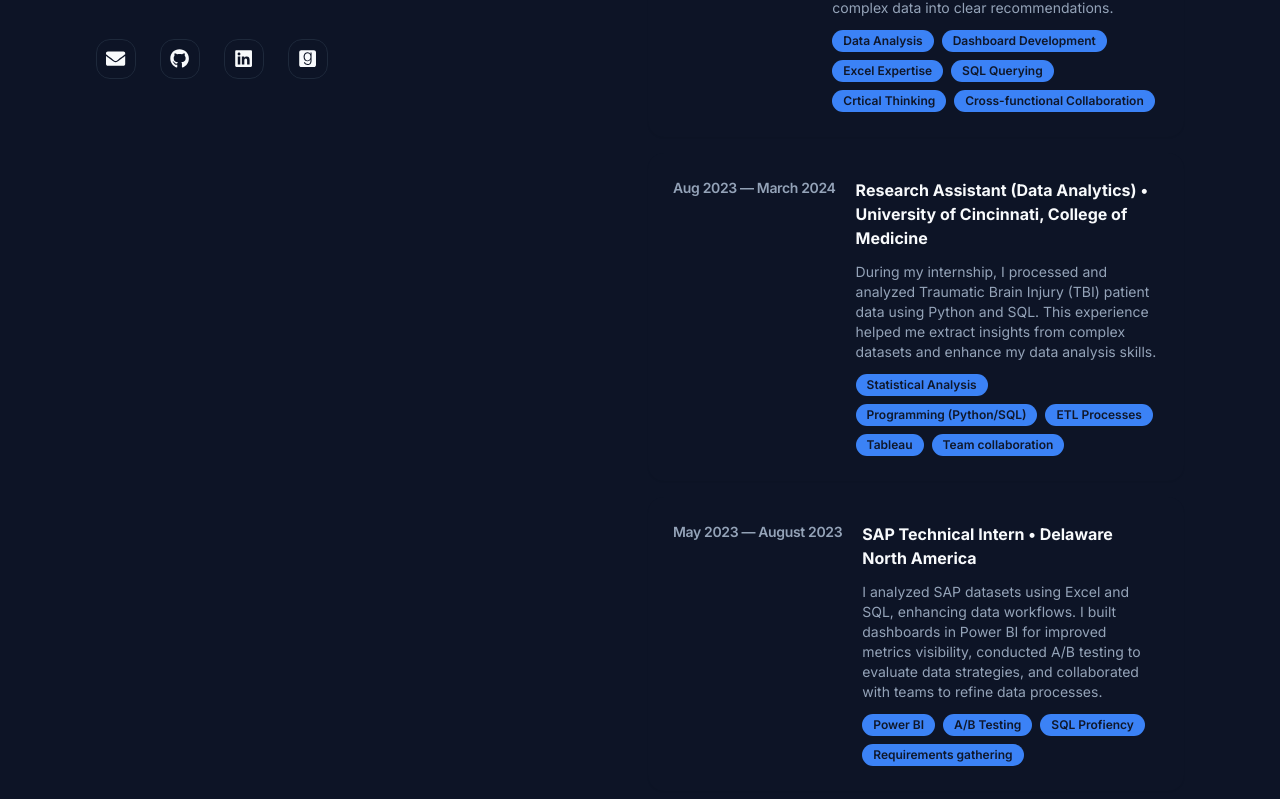
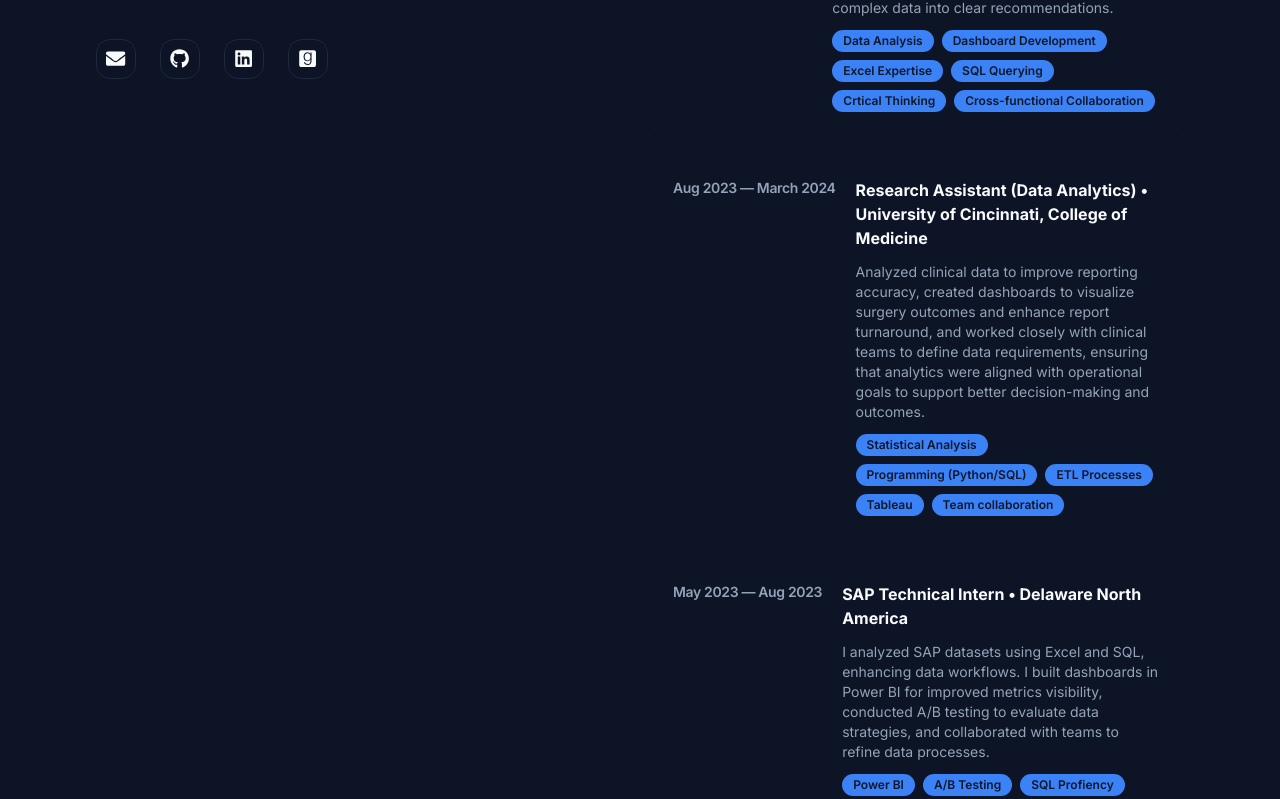
Before and after one commit to roshnik1/e-portfolio, a Next.js app: page / in a window 1280 px wide. Shown: the part 625-1424 px from the top of the page. Built offline with nearby package versions, Linux system fonts and the light colour scheme.

Commit message:
Improve exp descriptions

```diff
--- a/components/ExpCards.tsx
+++ b/components/ExpCards.tsx
@@ -32,7 +32,7 @@ const jobPositions = [
     place: "University of Cincinnati, College of Medicine",
     previousPositions: [""],
     description:
-      "During my internship, I processed and analyzed Traumatic Brain Injury (TBI) patient data using Python and SQL. This experience helped me extract insights from complex datasets and enhance my data analysis skills.",
+      "Analyzed clinical data to improve reporting accuracy, created dashboards to visualize surgery outcomes and enhance report turnaround, and worked closely with clinical teams to define data requirements, ensuring that analytics were aligned with operational goals to support better decision-making and outcomes.",
     skills: [
       "Statistical Analysis",
       "Programming (Python/SQL)",
@@ -42,7 +42,7 @@ const jobPositions = [
     ],
   },
   {
-    timeline: "May 2023 — August 2023",
+    timeline: "May 2023 — Aug 2023",
     currentPosition: "SAP Technical Intern",
     place: "Delaware North America",
     previousPositions: [""],
```
